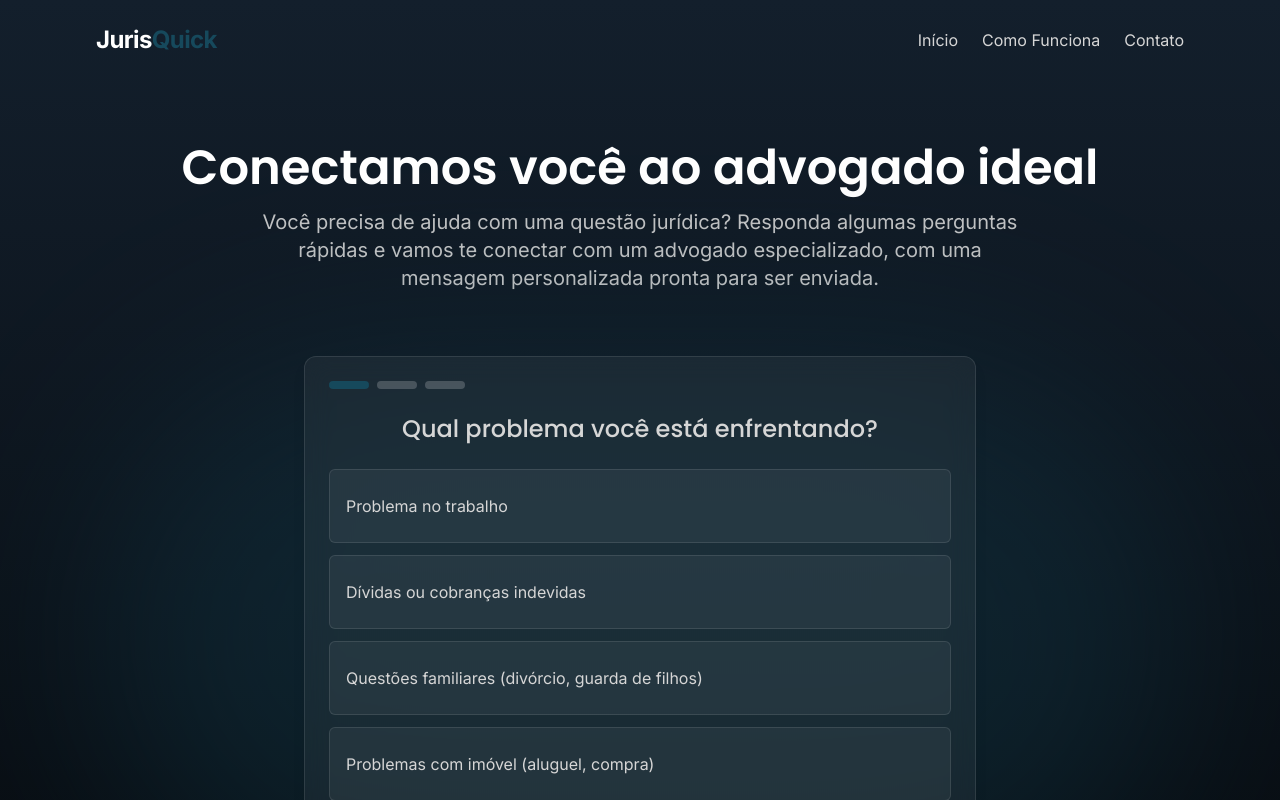
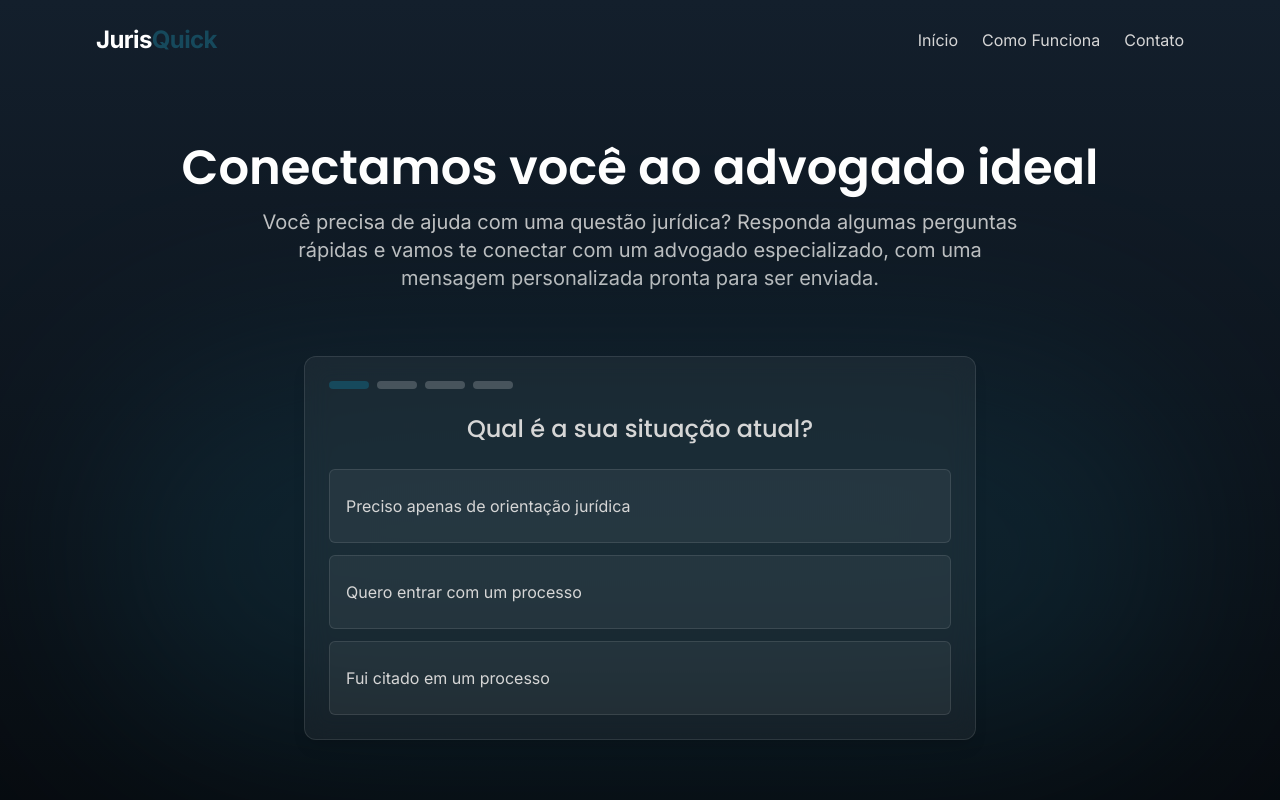
Before and after one commit to Moredy/advogou, a React (Vite) app: page / in a window 1280 px wide. Shown: the top 800 px of the page. Built offline with nearby package versions, Linux system fonts and the light colour scheme.

Commit message:
Add onboarding form questions
Add questions to the onboarding form to determine if the user needs legal advice, is willing to start a process, or has been cited in a process.

```diff
--- a/src/components/OnboardingForm.tsx
+++ b/src/components/OnboardingForm.tsx
@@ -11,6 +11,15 @@ const OnboardingForm: React.FC = () => {
 
   // Definição dos passos com perguntas mais acessíveis
   const steps = [
+    {
+      id: 'situacao',
+      question: 'Qual é a sua situação atual?',
+      options: [
+        { id: 'orientacao', label: 'Preciso apenas de orientação jurídica', value: 'orientacao' },
+        { id: 'processo', label: 'Quero entrar com um processo', value: 'processo' },
+        { id: 'citado', label: 'Fui citado em um processo', value: 'citado' }
+      ]
+    },
     {
       id: 'problema',
       question: 'Qual problema você está enfrentando?',
@@ -88,7 +97,7 @@ const OnboardingForm: React.FC = () => {
       [step.id]: option.value
     }));
 
-    // Se for o primeiro passo, armazenar a área técnica correspondente
+    // Se for o segundo passo (problema), armazenar a área técnica correspondente
     if (step.id === 'problema' && 'technicalArea' in option) {
       setTechnicalArea(option.technicalArea as string);
     }
@@ -115,10 +124,20 @@ const OnboardingForm: React.FC = () => {
 
   const getProblemDescription = (): string => {
     // Obter descrição do problema baseado nas seleções
+    const situacao = selections.situacao;
     const problema = selections.problema;
     const detalhe = selections.detalhe;
 
     let descricao = '';
+
+    // Descrição baseada na situação
+    const situacaoDescricoes: Record<string, string> = {
+      'orientacao': 'preciso apenas de orientação jurídica sobre',
+      'processo': 'desejo entrar com um processo relacionado a',
+      'citado': 'fui citado em um processo envolvendo'
+    };
+
+    descricao = situacaoDescricoes[situacao] || '';
 
     // Mapeamento de problemas para descrições mais detalhadas
     const problemaDescricoes: Record<string, string> = {
@@ -129,7 +148,7 @@ const OnboardingForm: React.FC = () => {
       'acidente': 'um acidente ou dano sofrido'
     };
 
-    descricao = problemaDescricoes[problema] || 'uma questão jurídica';
+    descricao += ' ' + (problemaDescricoes[problema] || 'uma questão jurídica');
 
     // Adicionar detalhes específicos se disponíveis
     if (detalhe) {
@@ -151,7 +170,7 @@ const OnboardingForm: React.FC = () => {
 
     return `Olá, encontrei seu contato pelo JurisQuick.
 
-Estou com ${problemDesc}.
+${problemDesc.charAt(0).toUpperCase() + problemDesc.slice(1)}.
 A situação é ${urgencia} para mim.
 
 Poderia me ajudar com algumas orientações iniciais, por favor?
```
